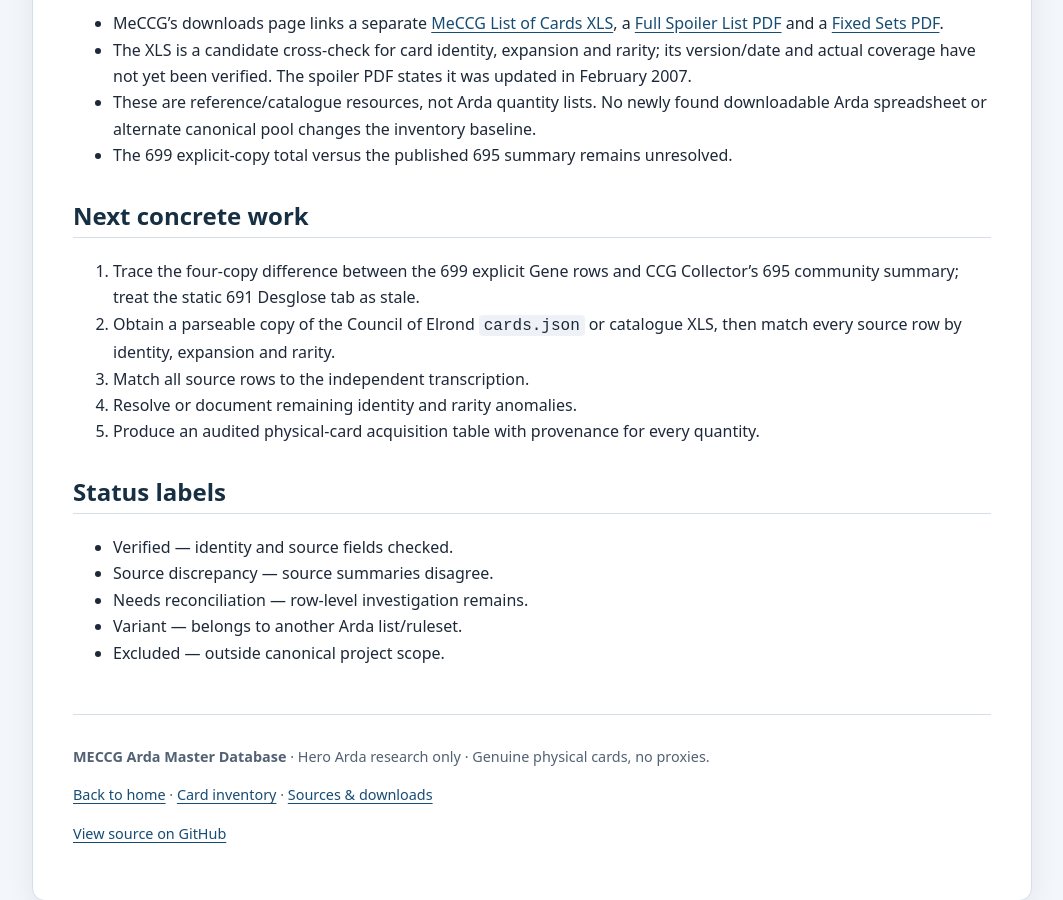
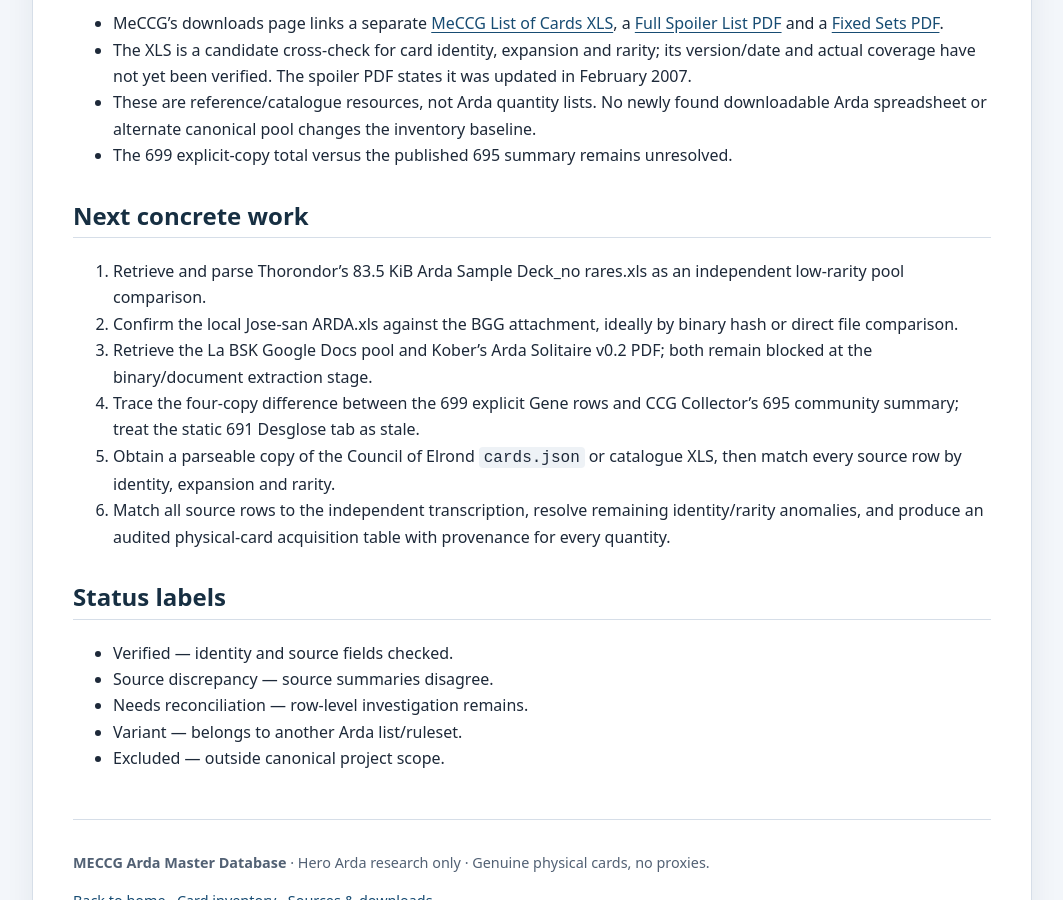
Before and after one commit to JamSpot/meccg-arda-master-database, a Jekyll site: the page built from docs/research-progress.md, in a window 1280 px wide and 900 px high, scrolled down 4358 px. Shown: the whole window, without its empty margins (108-1171 px from the left). Built offline with Jekyll 4.4.1, drawn with Linux system fonts in a browser that asks for light colours; our own code applies the rules of GitHub Pages for plain Markdown files.

Commit message:
Update Arda research next-step priorities

```diff
--- a/docs/research-progress.md
+++ b/docs/research-progress.md
@@ -81,11 +81,12 @@ The original Gandalf Gene workbook and a separate Jose-san Arda workbook are now
 - The 699 explicit-copy total versus the published 695 summary remains unresolved.
 
 ## Next concrete work
-1. Trace the four-copy difference between the 699 explicit Gene rows and CCG Collector's 695 community summary; treat the static 691 Desglose tab as stale.
-2. Obtain a parseable copy of the Council of Elrond `cards.json` or catalogue XLS, then match every source row by identity, expansion and rarity.
-3. Match all source rows to the independent transcription.
-4. Resolve or document remaining identity and rarity anomalies.
-5. Produce an audited physical-card acquisition table with provenance for every quantity.
+1. Retrieve and parse Thorondor's 83.5 KiB Arda Sample Deck_no rares.xls as an independent low-rarity pool comparison.
+2. Confirm the local Jose-san ARDA.xls against the BGG attachment, ideally by binary hash or direct file comparison.
+3. Retrieve the La BSK Google Docs pool and Kober's Arda Solitaire v0.2 PDF; both remain blocked at the binary/document extraction stage.
+4. Trace the four-copy difference between the 699 explicit Gene rows and CCG Collector's 695 community summary; treat the static 691 Desglose tab as stale.
+5. Obtain a parseable copy of the Council of Elrond `cards.json` or catalogue XLS, then match every source row by identity, expansion and rarity.
+6. Match all source rows to the independent transcription, resolve remaining identity/rarity anomalies, and produce an audited physical-card acquisition table with provenance for every quantity.
 
 ## Status labels
 - Verified — identity and source fields checked.
```
